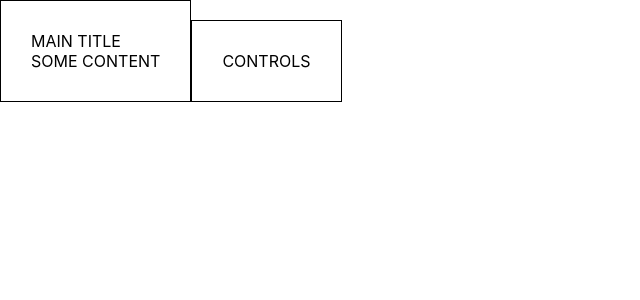
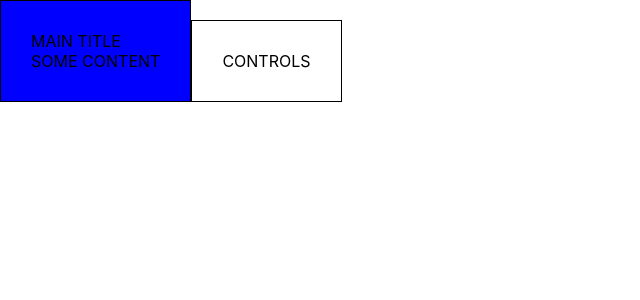
Before and after one commit to bananno/designer, a React (Create React App) app: page / in a window 1280 px wide. Shown: the top 300 px of the page, without its empty margins (0-640 px from the left). Built offline with nearby package versions, Linux system fonts and the light colour scheme.

Commit message:
Begin adding some style to the state

```diff
--- a/src/App.js
+++ b/src/App.js
@@ -6,14 +6,14 @@ import './App.css';
 class App extends Component {
   state = {
     canvas: {
-      "background-color": "blue"
+      "body-background-color": "blue"
     }
   }
 
   render() {
     return (
       <div className="App">
-        <Canvas/>
+        <Canvas style={this.state.canvas}/>
         <Control/>
       </div>
     );
--- a/src/Canvas/Canvas.js
+++ b/src/Canvas/Canvas.js
@@ -2,10 +2,11 @@ import React, { Component } from 'react';
 
 class Canvas extends Component {
   render() {
+    var bodyBackgroundColor = this.props.style['body-background-color'];
     return (
-      <div className="block">
-          <div>MAIN TITLE</div>
-          <div>SOME CONTENT</div>
+      <div className="block" style={{"backgroundColor": bodyBackgroundColor}}>
+        <div>MAIN TITLE</div>
+        <div>SOME CONTENT</div>
       </div>
     );
   }
```
